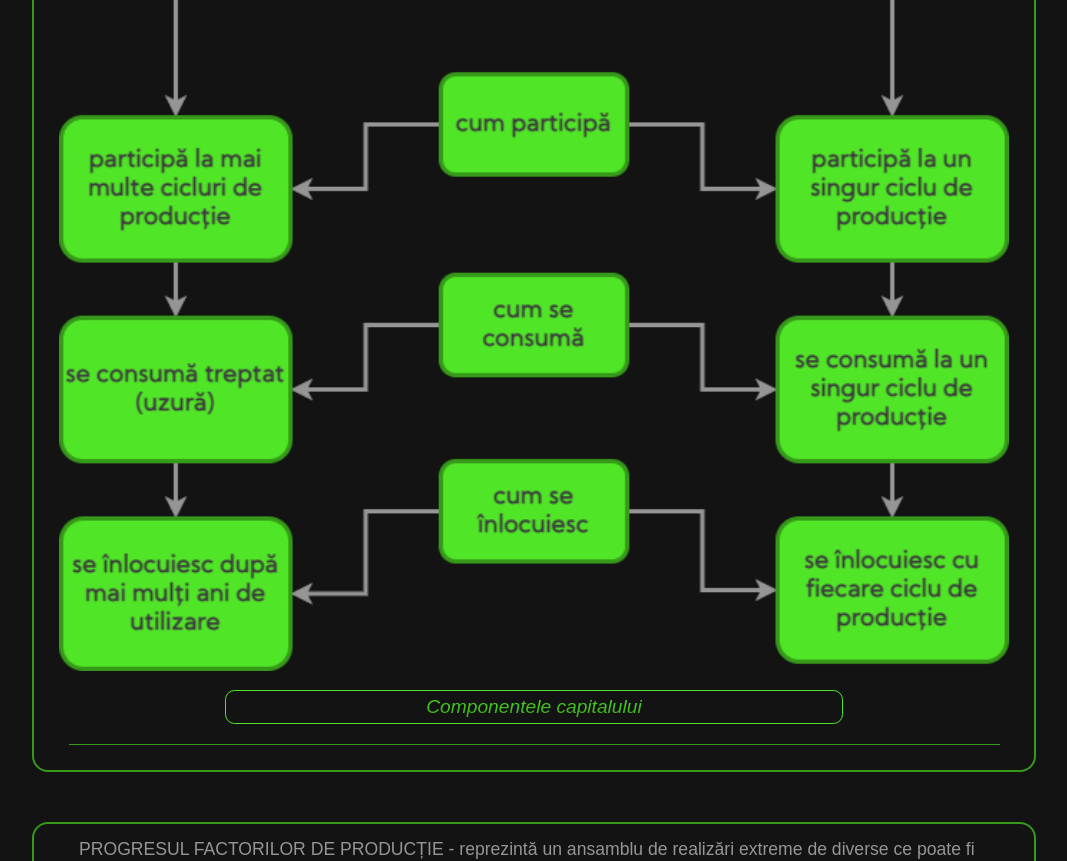
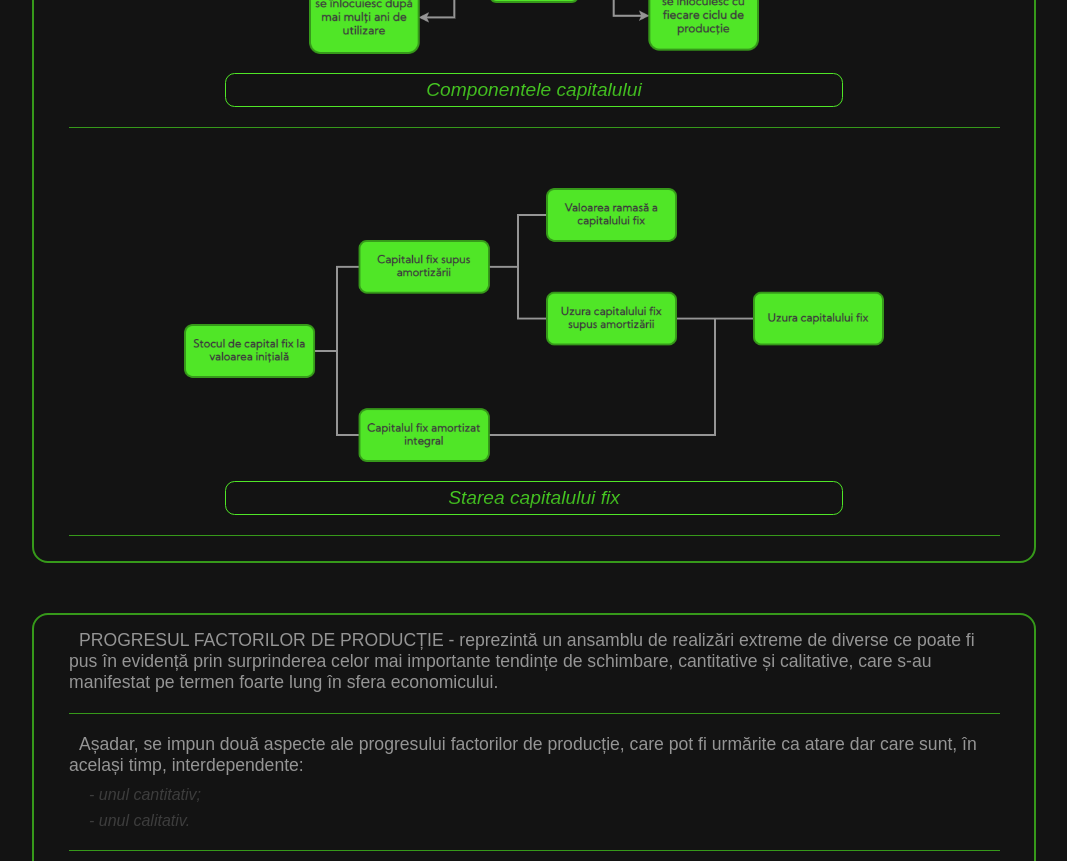
Before and after one commit to TheAncientOwl/progresul-fdp-react, a React (Create React App) app: page / in a window 1280 px wide. Shown: the part 1240-2101 px from the top of the page, without its empty margins (106-1173 px from the left). Built offline with nearby package versions, Linux system fonts and the light colour scheme.

Commit message:
added graphics.

```diff
--- a/src/components/sections/capitalul-tehnic-si-progresul-fdp/TipuriDeCapital.js
+++ b/src/components/sections/capitalul-tehnic-si-progresul-fdp/TipuriDeCapital.js
@@ -12,6 +12,7 @@ import {
 } from '../../content/ContentElements';
 import ContentSection from '../../content';
 import ComponenteleCapitaluluiGr from '../../../images/componentele_capitalului.png';
+import StareaCapitaluluiFixGr from '../../../images/starea_capitalului_fix.png';
 import Graphic from '../../graphic';
 
 export default function TipuriDeCapital({ id }) {
@@ -76,7 +77,14 @@ export default function TipuriDeCapital({ id }) {
         consumate sau transformate în cursul acestuia și trebuie înlocuite cu fiecare nou ciclu de producție.
       </Paragraph>
       <Divider />
-      <Graphic title='Componentele capitalului' src={ComponenteleCapitaluluiGr} alt='componentele capitalului'>
+      <Graphic
+        title='Componentele capitalului'
+        src={ComponenteleCapitaluluiGr}
+        alt='componentele capitalului'
+        width='450'>
+        <Divider />
+      </Graphic>
+      <Graphic title='Starea capitalului fix' src={StareaCapitaluluiFixGr} alt='starea capitalului fix' width='700'>
         <Divider />
       </Graphic>
     </ContentSection>
```
Also changed, not shown: src/images/starea_capitalului_fix.png (added).
